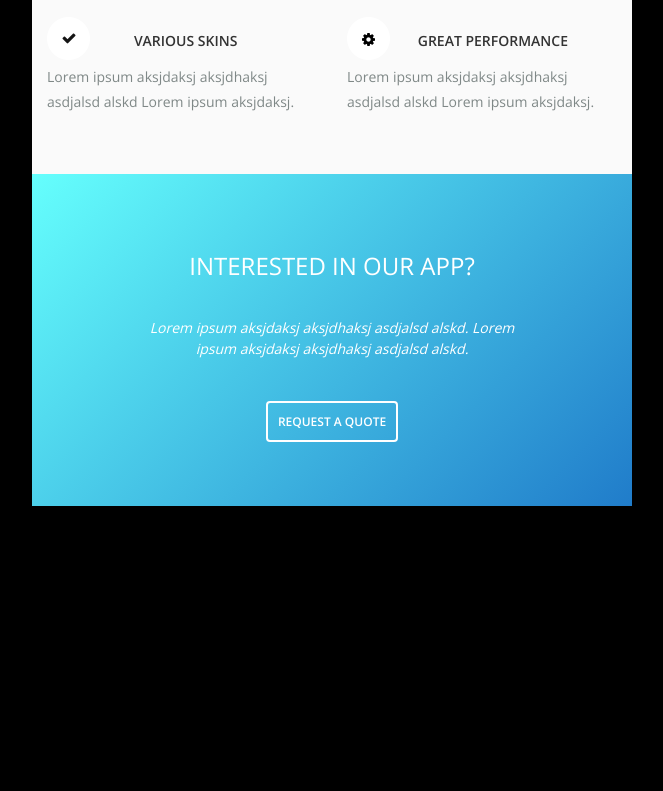
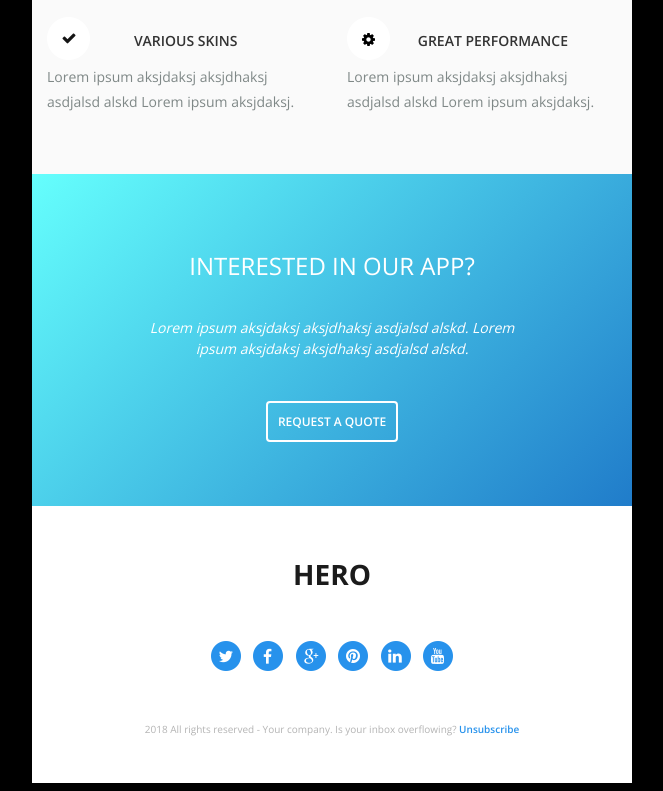
Before and after one commit to jadlao/smartwatch-email, a React app: page public/index.html in a window 1280 px wide. Shown: the part 2744-3535 px from the top of the page, without its empty margins (308-971 px from the left). Before the commit the page ends 3258 px from the top, so only its background shows below. Built offline with nearby package versions, Linux system fonts and the light colour scheme.

Commit message:
finished footer row

```diff
--- a/public/index.html
+++ b/public/index.html
@@ -510,11 +510,50 @@
       </td>
     </tr>
     <!-- end of interest row -->
-    <!-- start of main row -->
+    <!-- start of footer row -->
     <tr>
-      <td></td>
+      <td>
+        <table class="column-table" width="100%" align="center" cellspacing="0" cellpadding="0" border="0" style="padding: 25px 15px; background: white;">
+          <tr>
+            <td align="center">
+              <h2 style="font-weight: 700; font-family: 'Open Sans', 'Helvetica Neue', 'Helvetica', 'Arial', 'Lucida Grande',sans-serif; color: #1b1b1b; text-transform: uppercase; font-size: 28px;">Hero</h2>
+            </td>
+          </tr>
+          <tr>
+            <td>
+              <table class="column-table" width="50%" align="center" cellspacing="0" cellpadding="0" border="0" style="padding: 25px 15px; background: white;">
+                <tr>
+                  <td align="center">
+                    <img src="img/twitter_icon.png">
+                  </td>
+                  <td align="center">
+                    <img src="img/facebook_icon.png">
+                  </td>
+                  <td align="center">
+                    <img src="img/google_icon.png">
+                  </td>
+                  <td align="center">
+                    <img src="img/pinterest_icon.png">
+                  </td>
+                  <td align="center">
+                    <img src="img/linkedin_icon.png">
+                  </td>
+                  <td align="center">
+                    <img src="img/youtube_icon.png">
+                  </td>
+                </tr>
+              </table>
+            </td>
+          </tr>
+          <tr>
+            <td align="center">
+              <p style="font-family: 'Open Sans', 'Helvetica Neue', 'Helvetica', 'Arial', 'Lucida Grande',sans-serif; color: #b4b4b4; font-weight: 400; font-size: 10px; line-height: 1.8; margin: 0; padding: 20px 0;">2018 All rights reserved - Your company. Is your inbox overflowing? <a href="#" style="font-size: 10px; font-weight: 600; color: #2792ec; text-decoration: none;">Unsubscribe</a></p>
+            </td>
+          </tr>
+        </table>
+      </td>
     </tr>
-    <!-- end of main row -->
+    <!-- end of footer row -->
     </table>
     <!-- end of container -->
     </td>
```
Also changed, not shown: public/placeholders.html (+2 -0 lines).
